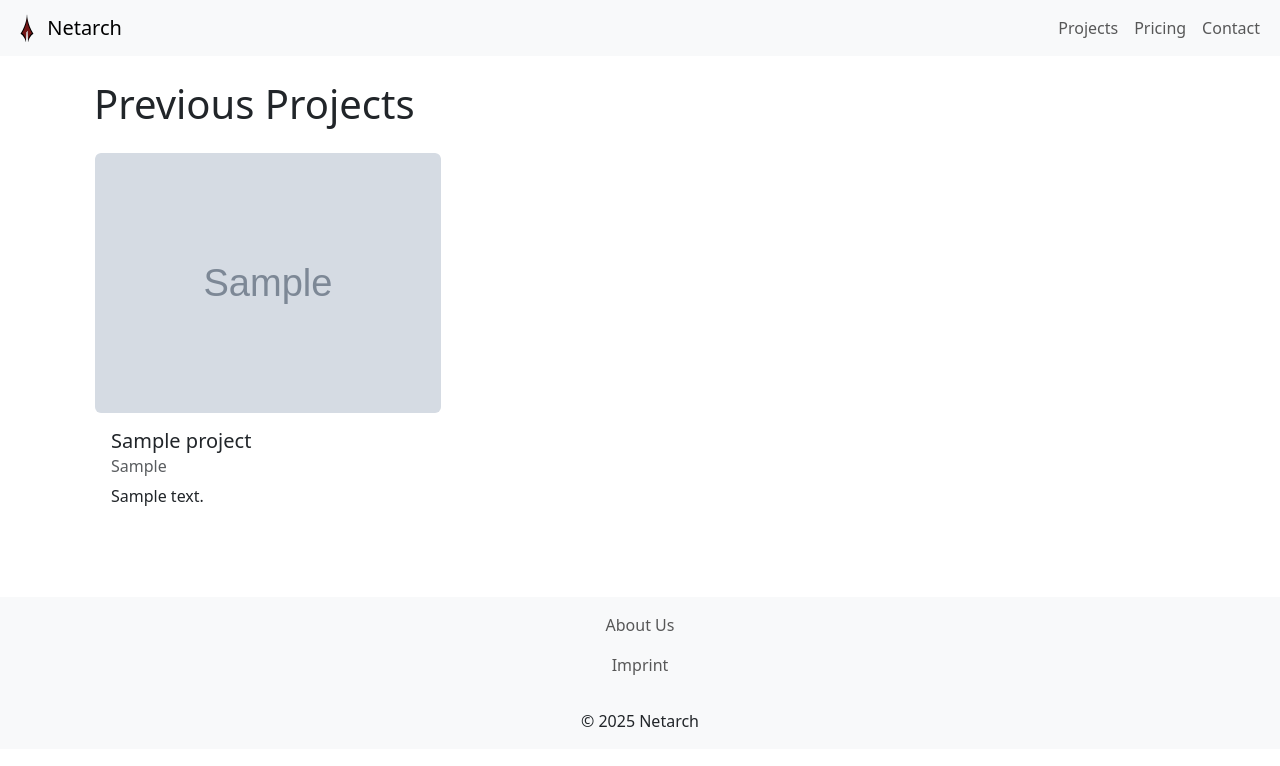
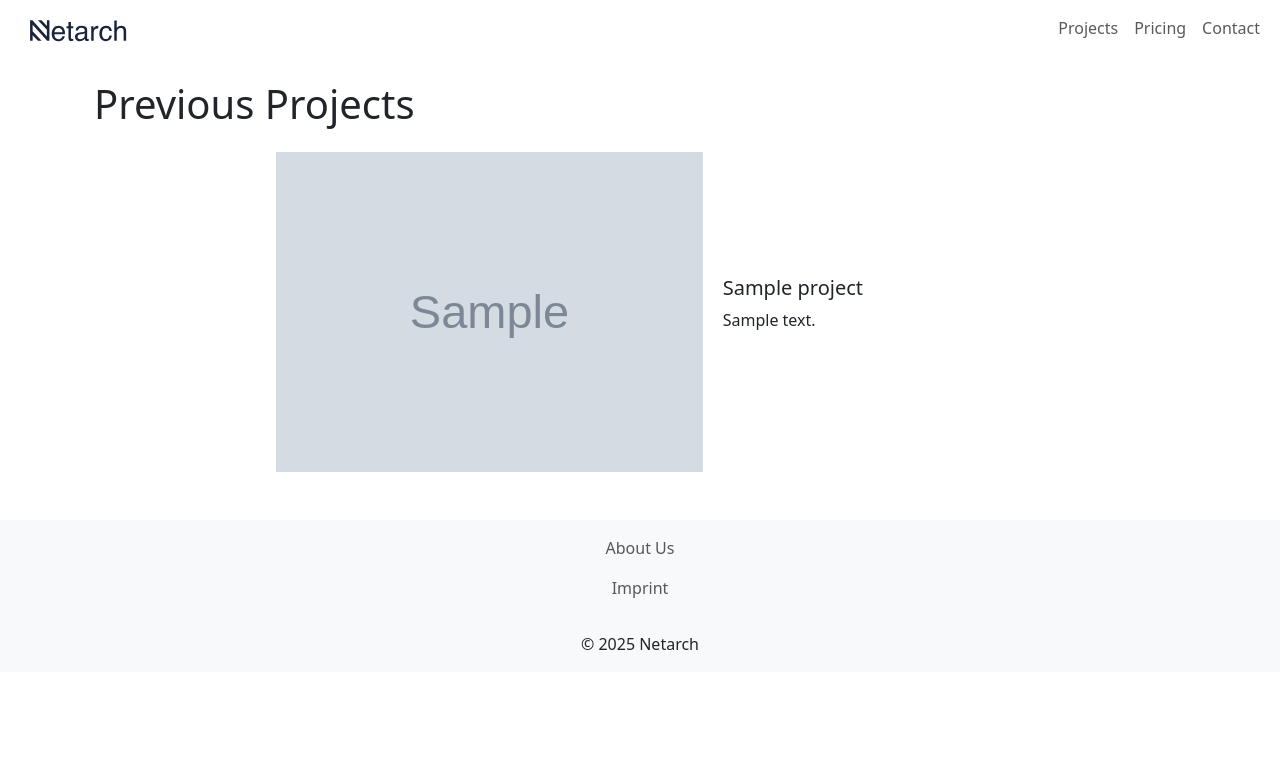
Before and after one commit to yannisfs/NetArch, a Django app: page /projects/ in a window 1280 px wide. Shown: the top 766 px of the page. Run offline with Django 5.2, Linux system fonts and the light colour scheme; tables that the repository leaves empty hold one stand-in row (values such as "Sample post"); grey boxes marked "Sample" are stand-in pictures.

Commit message:
homepage_placeholder as upcoming update for homepage

```diff
--- a/company_site/company_site/settings.py
+++ b/company_site/company_site/settings.py
@@ -32,7 +32,7 @@ SECRET_KEY = env('DJANGO_SECRET_KEY')
 # SECURITY WARNING: don't run with debug turned on in production!
 DEBUG = True
 
-ALLOWED_HOSTS = ['192.168.178.77', 'localhost', '192.168.1.65', '']
+ALLOWED_HOSTS = ['192.168.178.142', 'localhost', '192.168.1.90', '']
 
 
 # Application definition
--- a/company_site/contact_form/models.py
+++ b/company_site/contact_form/models.py
@@ -4,7 +4,7 @@ from pricing.models import Offer
 # Create your models here.
 class Message(models.Model):
     sent = models.DateField(auto_now_add=True)
-    company = models.CharField(max_length=64,blank=True)
+    company = models.CharField(max_length=64, blank=True)
     name = models.CharField(max_length=128)
     surname = models.CharField(max_length=128)
     email  = models.EmailField()
--- a/company_site/homepage/views.py
+++ b/company_site/homepage/views.py
@@ -5,4 +5,4 @@ from .models import Update
 def HomepageView(request):
     updates = Update.objects.all()
 
-    return render(request, 'homepage/home.html', {'updates': updates})
+    return render(request, 'homepage/home_placeholder.html', {'updates': updates})
--- a/company_site/previous_projects/templates/previous_projects/examples.html
+++ b/company_site/previous_projects/templates/previous_projects/examples.html
@@ -10,25 +10,34 @@
     <h1 class="mb-4">Previous Projects</h1>
 
     <!-- Projects List Display -->
-    <div class="row">
+    <div class="custom-card-wrapper">
         {% for project in projects %}
-            <div class="col-md-4 mb-4">
-                <div class="card custom-card h-100">
+            {% if not forloop.counter|divisibleby:2 %}
+                <div class="custom-card">
                     {% if project.image %}
-                        <img src="{{ project.image.url }}" class="card-img-top rounded" alt="{{ project.title }}">
+                        <img src="{{ project.image.url }}" alt="{{ project.title }}">
                     {% else %}
-                        <img src="{% static 'images/no_image_available.png' %}" class="card-img-top rounded" alt="No Image Available">
+                        <img src="{% static 'images/no_image_available.png' %}" alt="No Image Available">
                     {% endif %}
-                    <div class="card-body d-flex flex-column">
-                        <h5 class="card-title">{{ project.title }}</h5>
-                        {% if project.client %}
-                        <h6 class="card-subtitle mb-2 text-muted">{{ project.client }}</h6>
-                        {% endif %}
-                        <p class="card-text">{{ project.description }}</p>
-
+                    <div class="custom-card-body">
+                        <h5 class="custom-card-header">{{ project.title }}</h5>
+                        <p class="custom-card-text">{{ project.description }}</p>
                     </div>
                 </div>
-            </div>
+            {% endif %}
+            {% if forloop.counter|divisibleby:2 %}
+                <div class="custom-card mirrored">
+                    {% if project.image %}
+                        <img src="{{ project.image.url }}" alt="{{ project.title }}">
+                    {% else %}
+                        <img src="{% static 'images/no_image_available.png' %}" alt="No Image Available">
+                    {% endif %}
+                    <div class="custom-card-body">
+                        <h5 class="custom-card-header">{{ project.title }}</h5>
+                        <p class="custom-card-text">{{ project.description }}</p>
+                    </div>
+                </div>
+            {% endif %}
         {% empty %}
             <p>No projects available.</p>
         {% endfor %}
--- a/company_site/static/css/styles.css
+++ b/company_site/static/css/styles.css
@@ -1,4 +1,38 @@
+/* color preset */
+:root{
+    --primary: #000000;
+    --secondary: #757575;
+}
+
 /* Homepage App Styles Start */
+
+/* homepage placeholder template styles */
+.hero-container{
+    display: flex;
+    flex-direction: column;
+    align-items: center;
+    justify-content: center;
+    min-height: 40rem;
+}
+
+.hero-line{
+    padding-top: auto;
+    padding-bottom: auto;
+    text-align: center;
+    font-weight: lighter;
+    color: var(--primary);
+}
+
+.hero-sub-line{
+    font-weight: lighter;
+    color: var(--secondary);
+}
+
+.custom-btn{
+    font-weight: lighter;
+    border-radius: 20px;
+}
+
 
 /* Container to Hide Overflow */
 .scrolling-carousel {
@@ -38,19 +72,66 @@
 
 /* Pricing App Styles Start*/
 
-.custom-card {
-    border-color: transparent;
-    /* border-radius: 50px; */
-    overflow: hidden;
+/* Pricing App Styles End */
+
+/* Previous Projects Styles */
+
+.custom-card-wrapper{
+    display: flex;
+    flex-direction: column;
+    align-items: center;
+    justify-content: space-evenly;
+    gap: 20px;
 }
 
-.custom-card .custom-placeholder{
-    min-height: 200px;
-    min-width: 300px;
+.custom-card{
+    display: flex;
+    flex-direction: row;
+    justify-content: space-evenly center;
+    align-items: stretch;
+    gap: 20px;
+    width: 66.66%;
 }
 
-.custom-card .card-header{
-    border-color: transparent;
+.mirrored{
+    flex-direction: row-reverse;
 }
 
-/* Pricing App Styles End */
+.custom-card img{
+    height:20rem;
+    object-fit: cover;
+}
+
+.custom-card-body{
+    max-width: 50%;
+    display: flex;
+    flex-direction: column;
+    align-items: start;
+    justify-content: center;
+}
+
+@media only screen and (max-width: 650px) {
+
+    .custom-card-wrapper{
+        display: flex;
+        flex-direction: column;
+        align-items: center;
+        justify-content: space-evenly;
+        gap: 20px;
+    }
+
+    .custom-card{
+        flex-direction: column;
+    }
+
+    .custom-card img{
+        height: auto;
+        max-width: 100%;
+    }
+
+    .custom-card-body{
+        max-width: 100%;
+    }
+}
+
+/* Previous Projects Styles End */
--- a/company_site/templates/base.html
+++ b/company_site/templates/base.html
@@ -11,7 +11,7 @@
     <title>{% block title %}Netarch - Network Architecture Agency{% endblock %}</title>
 
     <!-- Favicon -->
-    <link rel="icon" href="{% static 'images/Netarch_arrow_logo.svg' %}" type="image/svg">
+    <link rel="shortcut icon" type="image/svg" href="{% static 'images/favicon.svg' %}"/>
 
     <!-- Bootstrap CSS -->
     <link href="https://cdn.jsdelivr.net/npm/bootstrap@5.3.0/dist/css/bootstrap.min.css" rel="stylesheet">
@@ -24,11 +24,10 @@
 
 <body>
     <!-- Navbar Head -->
-    <nav class="navbar navbar-expand-lg navbar-light bg-light" style="background-color: #000370;">
+    <nav class="navbar navbar-expand-lg navbar-light">
         <div class="container-fluid">
-            <a class="navbar-brand" href="{% url 'homepage:homepage' %}">
-                <img src="{% static 'images/Netarch_arrow_logo.svg' %}" width="30" height="30" class="d-inline-block align-top" alt="">
-                Netarch
+            <a class="navbar-brand ms-3" href="{% url 'homepage:homepage' %}">
+                <img src="{% static 'images/Netarch_logo_text.svg' %}" type="image/svg" width="100" height="auto" class="d-inline-block align-center" alt="">
             </a>
             <button class="navbar-toggler" type="button" data-bs-toggle="collapse" data-bs-target="#navbarNav"
                     aria-controls="navbarNav" aria-expanded="false" aria-label="Toggle navigation">
```
Also changed, not shown: company_site/homepage/templates/homepage/home_placeholder.html (added, +20 -0 lines), company_site/contact_form/admin.py (line endings or trailing spaces), company_site/static/images/Netarch_logo_small.svg (added), company_site/static/images/Netarch_logo_text.svg (added), company_site/static/images/bg_test_v2.png (added), company_site/static/images/favicon.svg (added).
